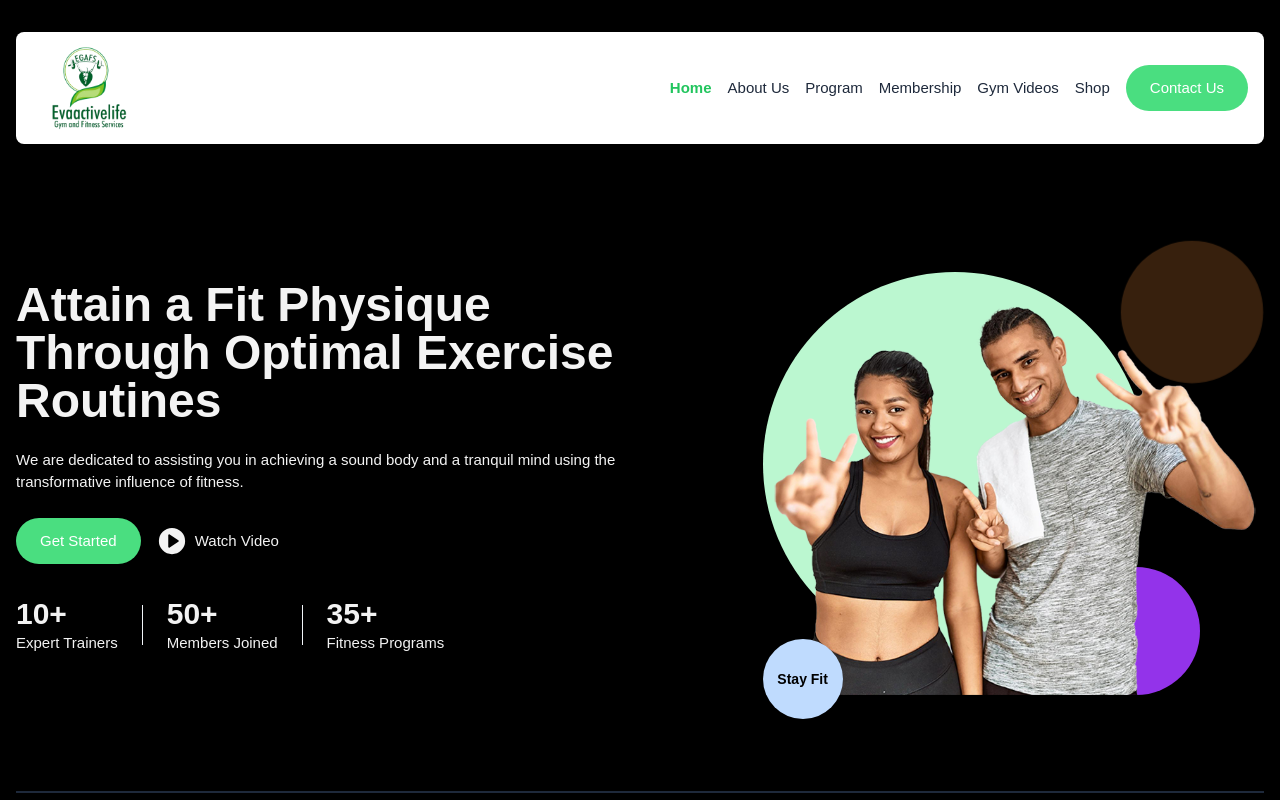
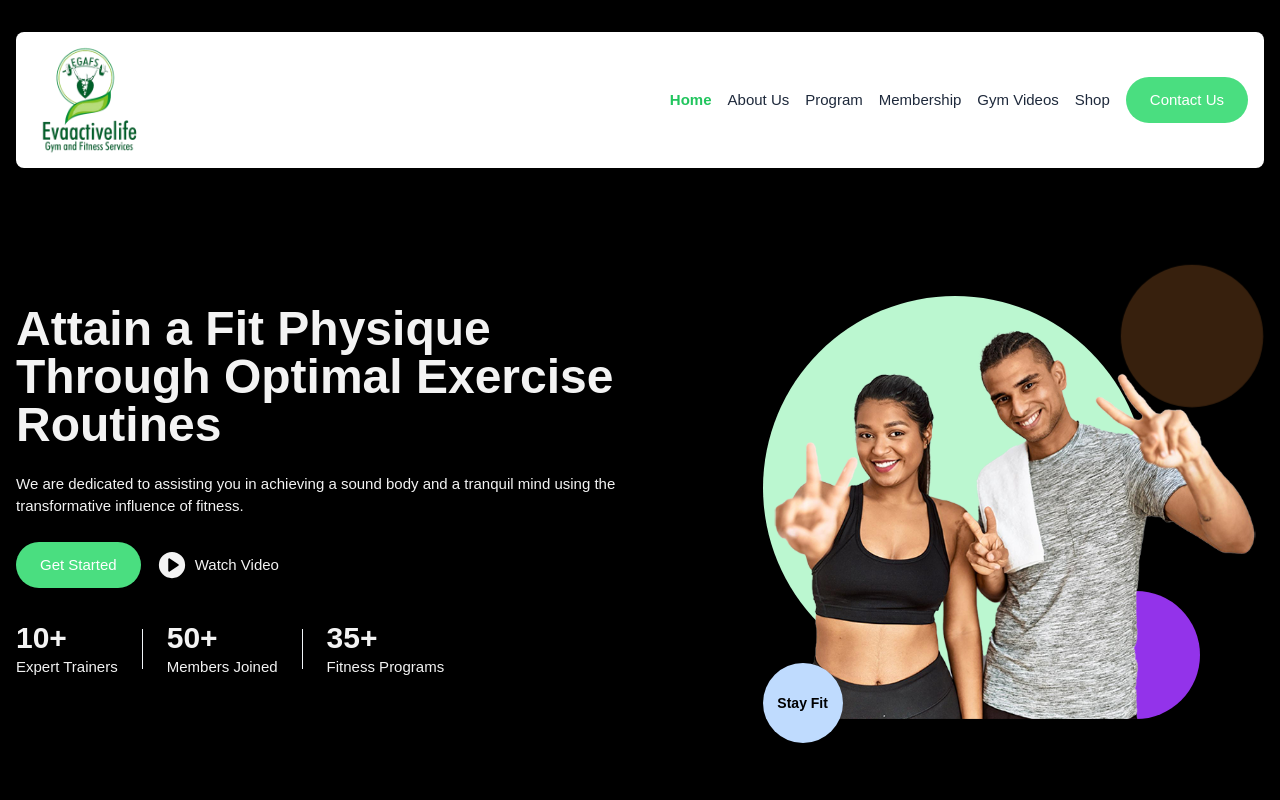
Before and after one commit to paulynson/evaactivelife_gym_and_fitness, a React (Vite) app: page / in a window 1280 px wide. Shown: the top 800 px of the page. Built offline with nearby package versions, Linux system fonts and the light colour scheme; the HTML template or start-up script is replaced by a standard one.

Commit message:
Adjusted logo size

```diff
--- a/src/components/layouts/Header.jsx
+++ b/src/components/layouts/Header.jsx
@@ -16,7 +16,7 @@ const Header = () => {
           <img
             src={logo}
             alt="Evaactivelife Gym Logo"
-            className="lg:w-28 w-20 p-3"
+            className="lg:w-28 w-20 py-3"
           />
         </Link>
         <section>
```
